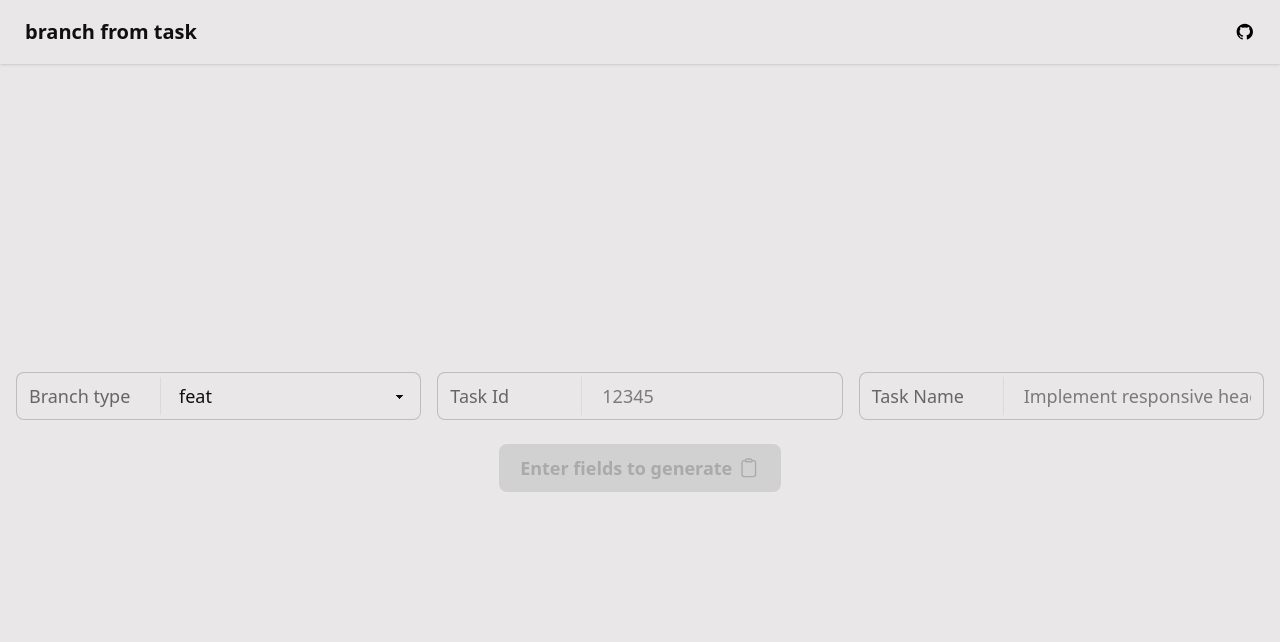
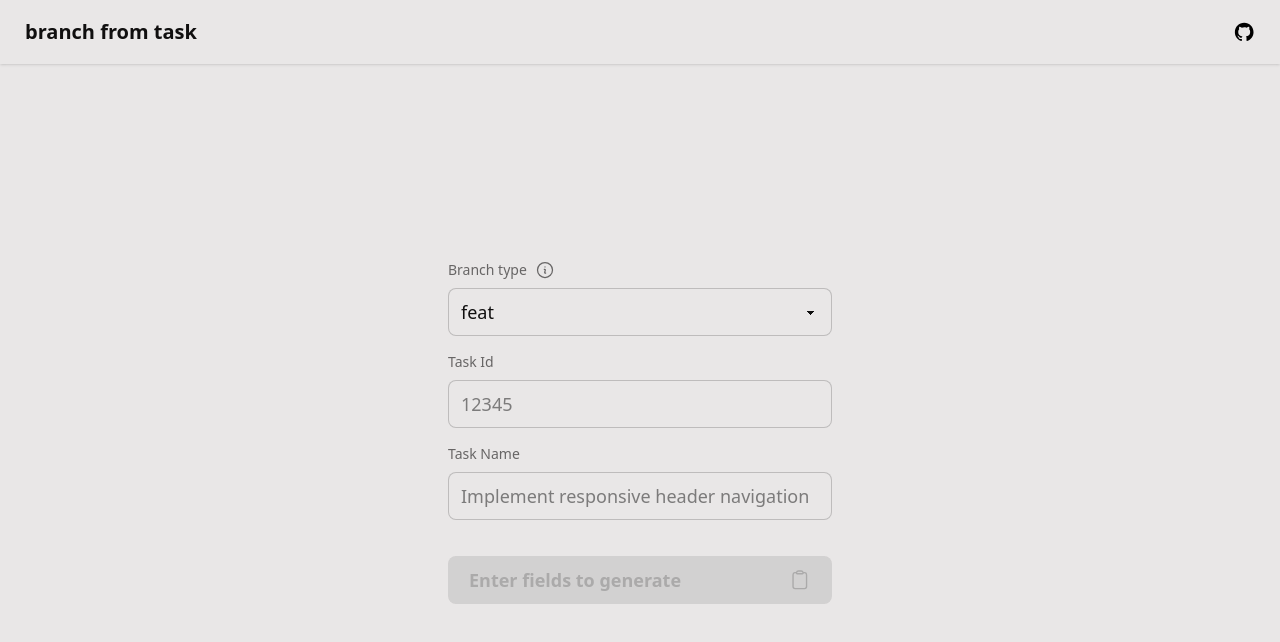
Before and after one commit to mathisvester/branch-from-task, an Angular app: page / in a window 1280 px wide. Shown: the top 642 px of the page. Built offline with nearby package versions, Linux system fonts and the light colour scheme.

Commit message:
feat: add modal to explain branch types and adjust layout

```diff
--- a/src/app/app.component.html
+++ b/src/app/app.component.html
@@ -1,42 +1,55 @@
 <div class="navbar bg-base-100 shadow-sm justify-between gap-4">
   <a class="btn btn-ghost text-xl">branch from task</a>
   <a class="btn btn-link" href="https://github.com/mathisvester/branch-from-task" target="_blank" rel="noopener">
-    <svg viewBox="0 0 24 24" class="size-[1.4em]"><path fill-rule="evenodd" clip-rule="evenodd" d="M12 2C6.477 2 2 6.463 2 11.97c0 4.404 2.865 8.14 6.839 9.458.5.092.682-.216.682-.48 0-.236-.008-.864-.013-1.695-2.782.602-3.369-1.337-3.369-1.337-.454-1.151-1.11-1.458-1.11-1.458-.908-.618.069-.606.069-.606 1.003.07 1.531 1.027 1.531 1.027.892 1.524 2.341 1.084 2.91.828.092-.643.35-1.083.636-1.332-2.22-.251-4.555-1.107-4.555-4.927 0-1.088.39-1.979 1.029-2.675-.103-.252-.446-1.266.098-2.638 0 0 .84-.268 2.75 1.022A9.607 9.607 0 0 1 12 6.82c.85.004 1.705.114 2.504.336 1.909-1.29 2.747-1.022 2.747-1.022.546 1.372.202 2.386.1 2.638.64.696 1.028 1.587 1.028 2.675 0 3.83-2.339 4.673-4.566 4.92.359.307.678.915.678 1.846 0 1.332-.012 2.407-.012 2.734 0 .267.18.577.688.48 3.97-1.32 6.833-5.054 6.833-9.458C22 6.463 17.522 2 12 2Z"></path></svg>
+    <svg viewBox="0 0 24 24" class="size-[1.6em]">
+      <path fill-rule="evenodd" clip-rule="evenodd"
+        d="M12 2C6.477 2 2 6.463 2 11.97c0 4.404 2.865 8.14 6.839 9.458.5.092.682-.216.682-.48 0-.236-.008-.864-.013-1.695-2.782.602-3.369-1.337-3.369-1.337-.454-1.151-1.11-1.458-1.11-1.458-.908-.618.069-.606.069-.606 1.003.07 1.531 1.027 1.531 1.027.892 1.524 2.341 1.084 2.91.828.092-.643.35-1.083.636-1.332-2.22-.251-4.555-1.107-4.555-4.927 0-1.088.39-1.979 1.029-2.675-.103-.252-.446-1.266.098-2.638 0 0 .84-.268 2.75 1.022A9.607 9.607 0 0 1 12 6.82c.85.004 1.705.114 2.504.336 1.909-1.29 2.747-1.022 2.747-1.022.546 1.372.202 2.386.1 2.638.64.696 1.028 1.587 1.028 2.675 0 3.83-2.339 4.673-4.566 4.92.359.307.678.915.678 1.846 0 1.332-.012 2.407-.012 2.734 0 .267.18.577.688.48 3.97-1.32 6.833-5.054 6.833-9.458C22 6.463 17.522 2 12 2Z">
+      </path>
+    </svg>
   </a>
 </div>
-<main class="p-4 flex flex-col justify-center grow-1">
-  <form #branchForm="ngForm">
-    <div class="grid md:grid-cols-3 gap-4 mb-6">
-      <label class="select select-lg ps-3 w-full">
-        <span class="label min-w-36">Branch type</span>
-        <select [(ngModel)]="branchType" name="branchType" required>
+
+<main class="p-4 flex flex-col justify-center items-center grow-1">
+  <form #branchForm="ngForm" class="flex flex-col w-full md:max-w-96 gap-4">
+    <div>
+      <label class="label flex gap-2 mb-2 text-sm" for="branchType">
+        Branch type
+        <button class="btn-ghost cursor-pointer" onclick="modal_branch_types.showModal()" aria-label="Open modal">
+          <svg xmlns="http://www.w3.org/2000/svg" fill="none" viewBox="0 0 24 24" stroke-width="1.5"
+            stroke="currentColor" class="size-5">
+            <path stroke-linecap="round" stroke-linejoin="round"
+              d="m11.25 11.25.041-.02a.75.75 0 0 1 1.063.852l-.708 2.836a.75.75 0 0 0 1.063.853l.041-.021M21 12a9 9 0 1 1-18 0 9 9 0 0 1 18 0Zm-9-3.75h.008v.008H12V8.25Z" />
+          </svg>
+        </button>
+      </label>
+      <select class="select select-lg ps-3 w-full" [(ngModel)]="branchType" id="branchType" name="branchType" required>
         <option disabled selected [value]="null">Pick a branch type</option>
         @for(branchTypeOption of branchTypeOptions; track $index) {
         <option>{{ branchTypeOption }}</option>
         }
       </select>
-      </label>
-      <label class="input input-lg w-full">
-        <span class="label min-w-36">Task Id</span>
-        <input type="text" required minlength="3" [(ngModel)]="taskId" name="taskId" placeholder="12345" />
-      </label>
-      <label class="input input-lg w-full">
-        <span class="label min-w-36">Task Name</span>
-        <input type="text" required minlength="3" [(ngModel)]="taskName" name="taskName"
+    </div>
+    <div>
+      <label class="label block mb-2 text-sm" for="taskId">Task Id</label>
+      <input class="input input-lg w-full" type="text" required minlength="3" [(ngModel)]="taskId" id="taskId" name="taskId"
+        placeholder="12345" />
+    </div>
+    <div>
+      <label class="label block mb-2 text-sm" for="taskName">Task Name</label>
+      <input class="input input-lg w-full" type="text" required minlength="3" [(ngModel)]="taskName" id="taskName" name="taskName"
         placeholder="Implement responsive header navigation" />
-      </label>
     </div>
-    <div class="flex justify-center">
-      <div class="tooltip max-w-full" data-tip="Click to copy">
-        <button class="btn btn-lg btn-accent flex justify-between max-w-full" [disabled]="!branchForm.valid" (click)="copyBranchName()">
-          <span class="overflow-hidden text-ellipsis text-nowrap">{{ branchForm.valid ? branchName() : 'Enter fields to generate' }}</span>
+    <div class="tooltip w-full mt-5" data-tip="Click to copy">
+      <button class="btn btn-lg btn-accent flex justify-between w-full" [disabled]="!branchForm.valid"
+        (click)="copyBranchName()">
+        <span class="overflow-hidden text-ellipsis text-nowrap">{{ branchForm.valid ? branchName() : 'Enter fields to
+          generate' }}</span>
         <svg xmlns="http://www.w3.org/2000/svg" fill="none" viewBox="0 0 24 24" stroke-width="1.5" stroke="currentColor"
           class="size-[1.2em] shrink-0">
           <path stroke-linecap="round" stroke-linejoin="round"
             d="M15.666 3.888A2.25 2.25 0 0 0 13.5 2.25h-3c-1.03 0-1.9.693-2.166 1.638m7.332 0c.055.194.084.4.084.612v0a.75.75 0 0 1-.75.75H9a.75.75 0 0 1-.75-.75v0c0-.212.03-.418.084-.612m7.332 0c.646.049 1.288.11 1.927.184 1.1.128 1.907 1.077 1.907 2.185V19.5a2.25 2.25 0 0 1-2.25 2.25H6.75A2.25 2.25 0 0 1 4.5 19.5V6.257c0-1.108.806-2.057 1.907-2.185a48.208 48.208 0 0 1 1.927-.184" />
         </svg>
       </button>
-      </div>
     </div>
   </form>
 
@@ -47,4 +60,13 @@
     </div>
   </div>
   }
+
+  <dialog id="modal_branch_types" class="modal">
+    <div class="modal-box">
+      <form method="dialog">
+        <button class="btn btn-sm btn-circle btn-ghost absolute right-2 top-2">✕</button>
+      </form>
+      <app-branch-types />
+    </div>
+  </dialog>
 </main>
--- a/src/app/app.component.ts
+++ b/src/app/app.component.ts
@@ -2,10 +2,11 @@ import { Component, computed, inject, model, signal } from '@angular/core';
 import { FormsModule } from '@angular/forms';
 import { branchTypes } from './branch-types';
 import { Clipboard, ClipboardModule } from '@angular/cdk/clipboard';
+import { BranchTypesComponent } from "./branch-types/branch-types.component";
 
 @Component({
   selector: 'app-root',
-  imports: [FormsModule, ClipboardModule],
+  imports: [FormsModule, ClipboardModule, BranchTypesComponent],
   templateUrl: './app.component.html',
   styleUrl: './app.component.css'
 })
@@ -17,7 +18,7 @@ export class AppComponent {
   protected readonly taskId = model<string>('');
   protected readonly taskName = model<string>('');
   protected readonly branchName = computed(() => {
-    return `${this.branchType()}/${this.taskId()}-${this.taskName().toLowerCase().replace(/\s+/g, '-')}`
+    return `${this.branchType()}/${this.taskId()}-${this.taskName().toLowerCase().replace(/\s+/g, '-').replace(/:/g, '')}`
   });
   protected readonly showToast = signal(false);
 
--- /dev/null
+++ b/src/app/branch-types/branch-types.component.html
@@ -0,0 +1,6 @@
+<h3 class="text-lg font-bold mb-6">Branch types</h3>
+@for (branchType of branchTypes; track $index) {
+    <h4 class="font-bold mb-1">{{ branchType['0'] }}</h4>
+    <p class="mb-4">{{ branchType['1'] }}</p>
+}
+<p class="text-sm mt-6">Copied from <a class="link link-primary" href="https://github.com/angular/angular/blob/main/contributing-docs/commit-message-guidelines.md#type" target="_blank" rel="noopener">Commit Message Guidelines</a>.</p>
--- /dev/null
+++ b/src/app/branch-types/branch-types.component.ts
@@ -0,0 +1,12 @@
+import { Component } from '@angular/core';
+import { branchTypes } from '../branch-types';
+
+@Component({
+  selector: 'app-branch-types',
+  imports: [],
+  templateUrl: './branch-types.component.html',
+  styleUrl: './branch-types.component.css'
+})
+export class BranchTypesComponent {
+  protected readonly branchTypes = Array.from(branchTypes);
+}
```
Also changed, not shown: src/app/branch-types/branch-types.component.css (added). Lines whose indentation alone changed are shown as unchanged.
